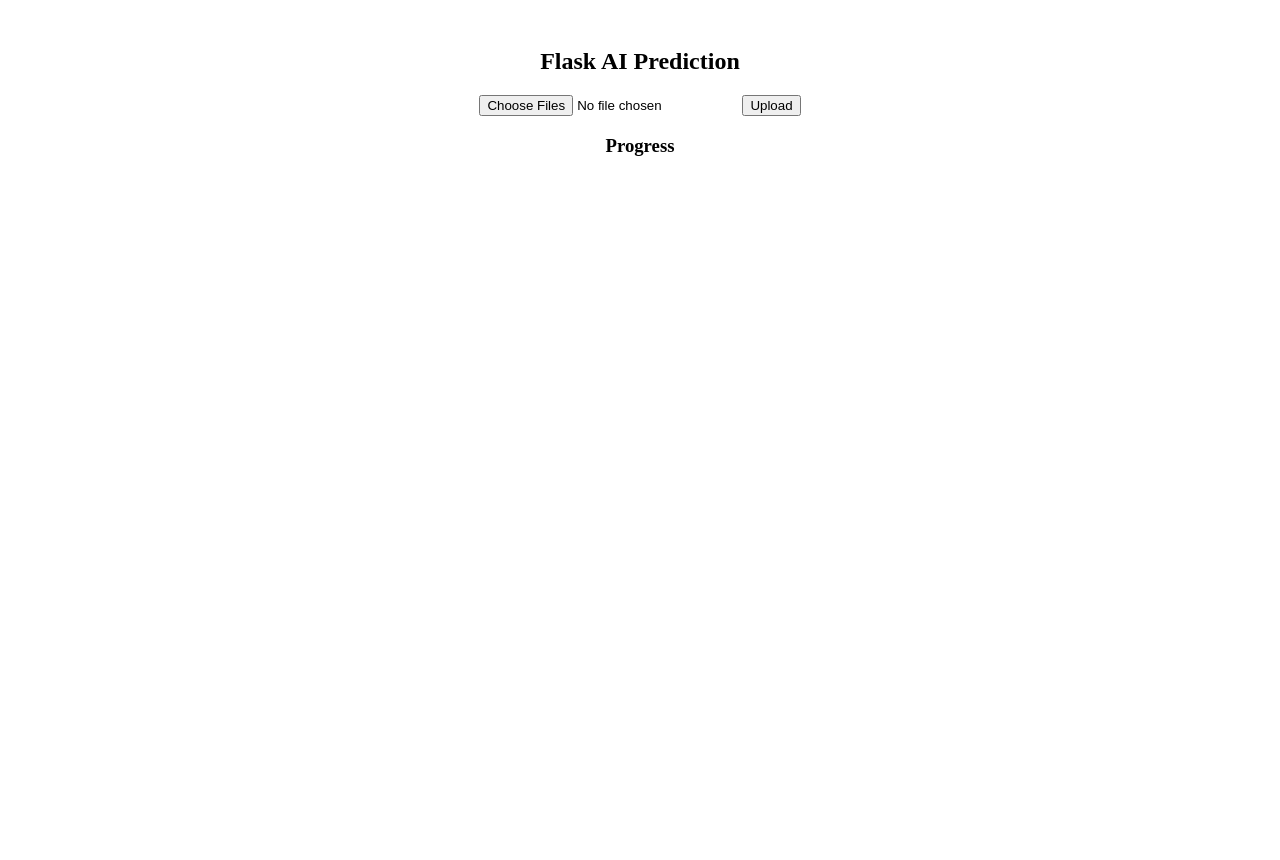
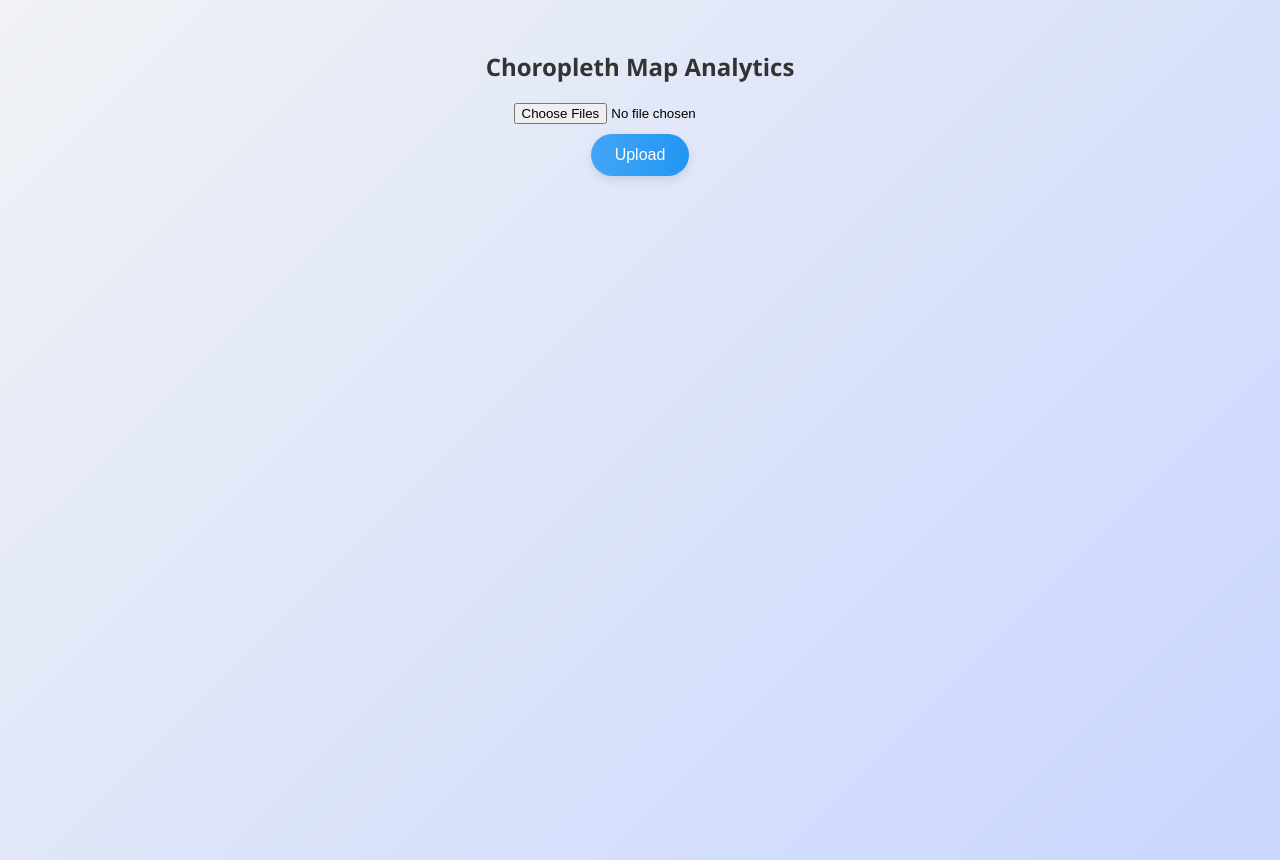
Before and after one commit to Pralay19/Choropleth-Map-Analytics, a React (Vite) app in the folder frontend/: page / in a window 1280 px wide. Before the commit the page ends 800 px from the top, so only its background shows below. Built offline with nearby package versions, Linux system fonts and the light colour scheme.

Commit message:
Figured out PaddleOCR problem

```diff
--- a/frontend/src/App.css
+++ b/frontend/src/App.css
@@ -0,0 +1,198 @@
+
+.app-container {
+    min-height: 100vh;
+    margin: 0;
+    padding: 30px;
+    background: linear-gradient(135deg, #f0f2f4 0%, #c9d6ff 100%);
+    font-family: "Segoe UI", Tahoma, Geneva, Verdana, sans-serif;
+    text-align: center;
+  }
+
+
+  .title {
+    margin-bottom: 20px;
+    font-weight: 600;
+    color: #333;
+  }
+  .subtitle {
+    margin-top: 40px;
+    margin-bottom: 20px;
+    font-weight: 600;
+    color: #333;
+  }
+
+
+  .form-container {
+    margin: 20px auto;
+    display: flex;
+    flex-direction: column;
+    align-items: center;
+    gap: 10px;
+  }
+
+
+  .error-message {
+    color: red;
+    margin-top: 10px;
+  }
+
+
+  .gradient-button {
+    background: linear-gradient(90deg, #42a5f5 0%, #2196f3 100%);
+    color: #fff;
+    border: none;
+    border-radius: 25px;
+    padding: 12px 24px;
+    cursor: pointer;
+    font-size: 16px;
+    transition: transform 0.2s ease-in-out, box-shadow 0.2s ease-in-out;
+    box-shadow: 0 4px 10px rgba(0, 0, 0, 0.1);
+  }
+  .gradient-button:hover {
+    transform: scale(1.03);
+    box-shadow: 0 6px 12px rgba(0, 0, 0, 0.15);
+  }
+  .upload-btn {
+    background: linear-gradient(90deg, #42a5f5 0%, #2196f3 100%);
+  }
+  .download-btn {
+    background: linear-gradient(90deg, #66bb6a 0%, #43a047 100%);
+  }
+
+
+  .stepper-container {
+    position: relative;
+    max-width: 800px;
+    margin: 30px auto 0;
+
+    display: flex;
+    justify-content: space-between;
+    align-items: center;
+  }
+
+
+  .stepper-line {
+    position: absolute;
+    top: 20px;
+    left: 0;
+    width: 100%;
+    height: 3px;
+    background-color: #ccc;
+    z-index: 0;
+  }
+
+
+  .step-item {
+    display: flex;
+    flex-direction: column;
+    align-items: center;
+    width: 100px;
+    z-index: 1;
+  }
+
+
+  .step-circle {
+    width: 40px;
+    height: 40px;
+    border-radius: 50%;
+    background-color: #cccccc;
+    display: flex;
+    align-items: center;
+    justify-content: center;
+    color: #fff;
+    font-weight: bold;
+    position: relative;
+  }
+
+
+  .step-label {
+    margin-top: 8px;
+    font-size: 14px;
+    color: #333;
+    text-align: center;
+    width: 100%;
+    line-height: 1.2;
+  }
+
+
+  .step-completed {
+    background-color: #4caf50;
+  }
+
+
+  .step-processing {
+    background-color: #2196f3;
+    animation: pulse 1.5s infinite;
+  }
+
+
+  .step-pending {
+    background-color: #cccccc;
+  }
+
+
+  .check-mark {
+    font-size: 18px;
+    color: #fff;
+  }
+
+
+  .processing-animation {
+    width: 10px;
+    height: 10px;
+    border-radius: 50%;
+    background-color: #fff;
+  }
+
+
+  @keyframes pulse {
+    0% {
+      transform: scale(1);
+      box-shadow: 0 0 0 0 rgba(33, 150, 243, 0.7);
+    }
+    70% {
+      transform: scale(1.1);
+      box-shadow: 0 0 0 20px rgba(33, 150, 243, 0);
+    }
+    100% {
+      transform: scale(1);
+      box-shadow: 0 0 0 0 rgba(33, 150, 243, 0);
+    }
+  }
+
+
+  .results-section {
+    margin-top: 30px;
+  }
+
+
+  .results-table {
+    margin: 20px auto;
+    border-collapse: collapse;
+    width: 90%;
+    box-shadow: 0 2px 5px rgba(0, 0, 0, 0.1);
+    border-radius: 8px;
+    overflow: hidden;
+  }
+
+  .results-table th {
+    padding: 12px;
+    background: #1976d2;
+    color: #fff;
+    text-align: left;
+    font-weight: 600;
+  }
+
+  .results-table td {
+    padding: 10px;
+    text-align: left;
+    border-bottom: 1px solid #ddd;
+  }
+
+
+  .row-even {
+    background: #f3f3f3;
+  }
+  .row-odd {
+    background: #ffffff;
+  }
--- a/frontend/src/App.jsx
+++ b/frontend/src/App.jsx
@@ -1,20 +1,19 @@
-//--------------------------------------------------------------------------------------
 import React, { useState } from "react";
 import axios from "axios";
+import "./App.css";
 
 function App() {
   const [files, setFiles] = useState([]);
   const [progress, setProgress] = useState([]);
   const [results, setResults] = useState(null);
   const [error, setError] = useState(null);
-  const [eventSource, setEventSource] = useState(null);
 
   // Handle file selection (allow multiple files)
   const handleFileChange = (e) => {
     setFiles(Array.from(e.target.files));
   };
 
-  // Handle file upload and set up SSE for updates from the backend
+
   const handleUpload = async () => {
     if (!files || files.length === 0) {
       alert("Please select one or more files.");
@@ -31,12 +30,12 @@ function App() {
       setProgress([]);
       setResults(null);
 
-      // Upload the files to the backend
+
       await axios.post("http://127.0.0.1:5000/predict", formData, {
         headers: { "Content-Type": "multipart/form-data" },
       });
 
-      // Set up Server-Sent Events (SSE) to receive progress updates and final results
+
       const source = new EventSource("http://127.0.0.1:5000/predict-stream");
 
       source.onmessage = (event) => {
@@ -46,7 +45,7 @@ function App() {
           if (data.progress) {
             setProgress(data.progress);
           }
-          // When final results are available, update state and close the SSE connection
+
           if (data.Results) {
             setResults(data.Results);
             source.close();
@@ -60,22 +59,19 @@ function App() {
         source.close();
         setError("Error receiving updates");
       };
-
-      setEventSource(source);
     } catch (err) {
       console.error(err);
       setError("Error uploading file(s)");
     }
   };
 
-  // Handle the download button click to trigger the download route on the backend
+
   const handleDownload = async () => {
     try {
-      // Send a GET request to the backend download route
       const response = await axios.get("http://127.0.0.1:5000/download", {
         responseType: "blob", // Important for handling binary data
       });
-      // Create a URL for the blob and simulate a click to download the file
+
       const url = window.URL.createObjectURL(new Blob([response.data]));
       const link = document.createElement("a");
       link.href = url;
@@ -89,37 +85,57 @@ function App() {
     }
   };
 
-  // Dynamically render the table based on the results data (keys and values)
+
+  const renderStepper = () => {
+
+    return (
+      <div className="stepper-container">
+
+        <div className="stepper-line" />
+        {/* Render each step */}
+        {progress.map((stepObj, index) => {
+          const isCompleted = stepObj.status === "completed";
+          const isProcessing = stepObj.status === "processing";
+          const isPending = stepObj.status === "pending";
+
+          let circleClass = "step-circle";
+          if (isCompleted) circleClass += " step-completed";
+          if (isProcessing) circleClass += " step-processing";
+          if (isPending) circleClass += " step-pending";
+
+          return (
+            <div className="step-item" key={index}>
+              <div className={circleClass}>
+                {isCompleted && <span className="check-mark">&#10003;</span>}
+                {isProcessing && <span className="processing-animation" />}
+              </div>
+              <div className="step-label">{stepObj.label}</div>
+            </div>
+          );
+        })}
+      </div>
+    );
+  };
+
+
   const renderTable = () => {
     if (!results || !Array.isArray(results) || results.length === 0) return null;
-    const headers = Object.keys(results[0]); // Extract column names dynamically
+    const headers = Object.keys(results[0]);
 
     return (
-      <table
-        style={{
-          margin: "auto",
-          borderCollapse: "collapse",
-          width: "90%",
-          marginTop: "20px",
-        }}
-        border="1"
-      >
+      <table className="results-table">
         <thead>
           <tr>
             {headers.map((header, idx) => (
-              <th key={idx} style={{ padding: "8px", background: "#f2f2f2" }}>
-                {header}
-              </th>
+              <th key={idx}>{header}</th>
             ))}
           </tr>
         </thead>
         <tbody>
           {results.map((row, rowIndex) => (
-            <tr key={rowIndex}>
+            <tr key={rowIndex} className={rowIndex % 2 ? "row-odd" : "row-even"}>
               {headers.map((header, cellIndex) => (
-                <td key={cellIndex} style={{ padding: "8px" }}>
-                  {row[header]}
-                </td>
+                <td key={cellIndex}>{row[header]}</td>
               ))}
             </tr>
           ))}
@@ -129,33 +145,27 @@ function App() {
   };
 
   return (
-    <div style={{ textAlign: "center", padding: "20px" }}>
-      <h2>Flask AI Prediction</h2>
-      <input type="file" multiple onChange={handleFileChange} />
-      <button onClick={handleUpload} style={{ marginLeft: "10px" }}>
-        Upload
-      </button>
+    <div className="app-container">
+      <h2 className="title">Choropleth Map Analytics</h2>
 
-      {error && <p style={{ color: "red" }}>{error}</p>}
+      {/* File Upload Form */}
+      <div className="form-container">
+        <input type="file" multiple onChange={handleFileChange} />
+        <button onClick={handleUpload} className="gradient-button upload-btn">
+          Upload
+        </button>
+      </div>
 
-      <h3>Progress</h3>
-      <ul>
-        {progress.map((step, index) => (
-          <li
-            key={index}
-            style={{ color: step.status === "completed" ? "green" : "black" }}
-          >
-            {step.label}: {step.status}
-          </li>
-        ))}
-      </ul>
+
+      {error && <p className="error-message">{error}</p>}
+
+      {progress && progress.length > 0 && renderStepper()}
 
       {results && (
-        <div>
-          <h3>Results</h3>
+        <div className="results-section">
+          <h3 className="subtitle">Results</h3>
           {renderTable()}
-          {/* Show Download Results button only when results are available */}
-          <button onClick={handleDownload} style={{ marginTop: "20px" }}>
+          <button onClick={handleDownload} className="gradient-button download-btn">
             Download Results
           </button>
         </div>
--- a/frontend/src/index.css
+++ b/frontend/src/index.css
@@ -0,0 +1,3 @@
+body{
+    margin: 0;
+}
```
Also changed, not shown: 2 other files (tests, documents, lock files or other folders).
